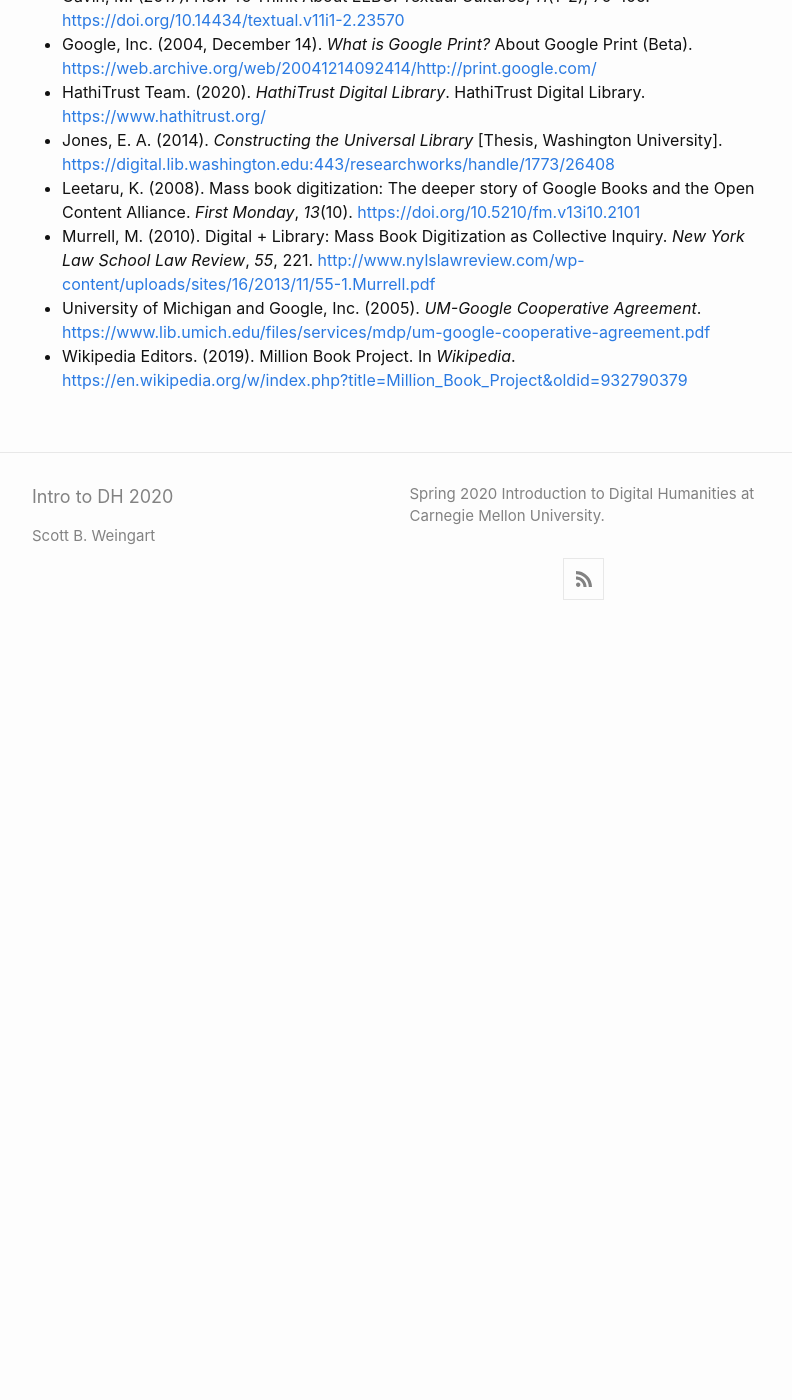
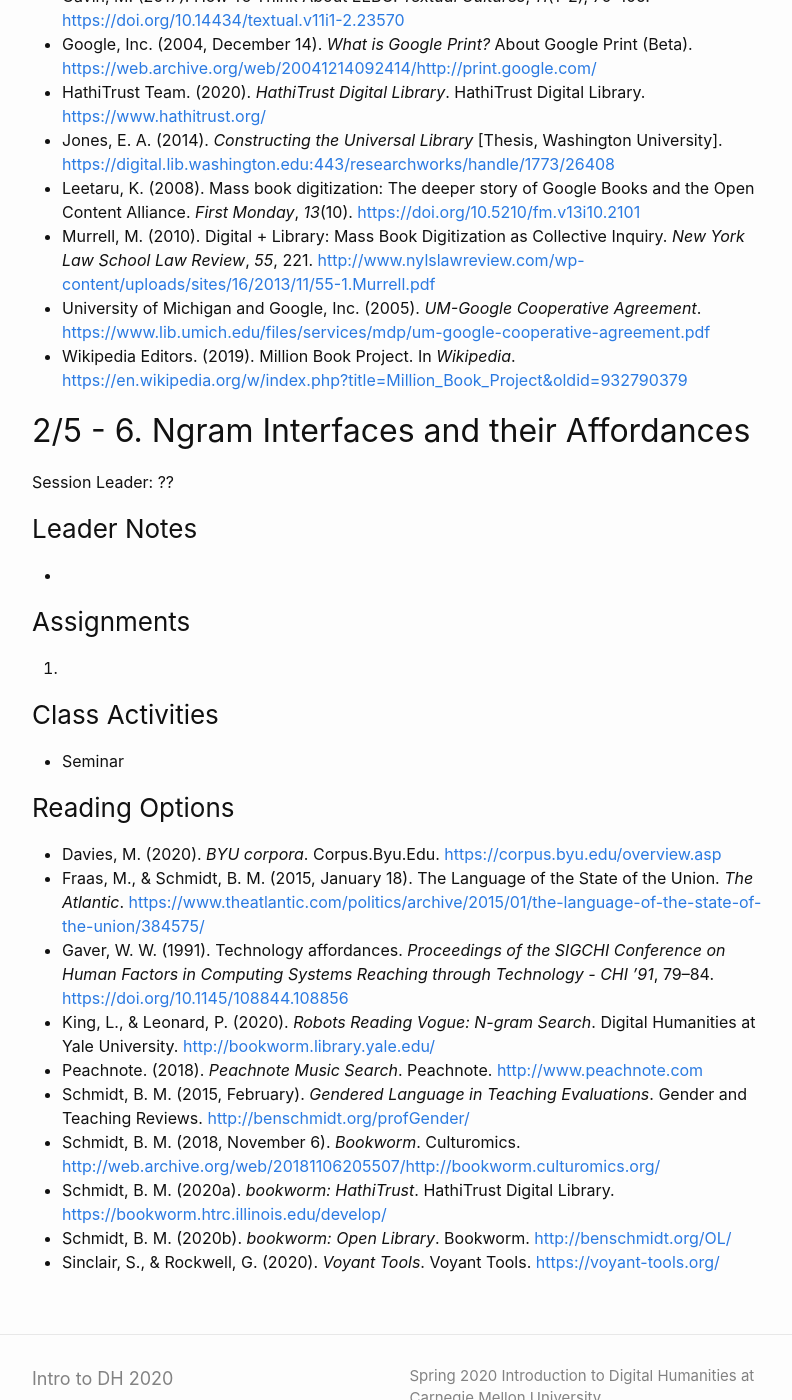
Before and after one commit to scottbot/IntroDH2020, a Jekyll site: the page built from schedule.md, in a window 1280 px wide and 1400 px high, scrolled down 3996 px. Shown: the whole window, without its empty margins (238-1030 px from the left). Built offline with Jekyll 4.4.1, drawn with Linux system fonts in a browser that asks for light colours; before the commit the page ends 4626 px from its top, so only the background shows below that.

Commit message:
session 6

```diff
--- a/schedule.md
+++ b/schedule.md
@@ -108,3 +108,27 @@ Session Leader: ??
 - Murrell, M. (2010). Digital + Library: Mass Book Digitization as Collective Inquiry. *New York Law School Law Review*, *55*, 221. [http://www.nylslawreview.com/wp-content/uploads/sites/16/2013/11/55-1.Murrell.pdf](http://www.nylslawreview.com/wp-content/uploads/sites/16/2013/11/55-1.Murrell.pdf)
 - University of Michigan and Google, Inc. (2005). *UM-Google Cooperative Agreement*. [https://www.lib.umich.edu/files/services/mdp/um-google-cooperative-agreement.pdf](https://www.lib.umich.edu/files/services/mdp/um-google-cooperative-agreement.pdf)
 - Wikipedia Editors. (2019). Million Book Project. In *Wikipedia*. [https://en.wikipedia.org/w/index.php?title=Million_Book_Project&oldid=932790379](https://en.wikipedia.org/w/index.php?title=Million_Book_Project&oldid=932790379)
+
+## 2/5 - 6. Ngram Interfaces and their Affordances
+Session Leader: ??
+
+### Leader Notes
+-
+
+### Assignments
+1.
+
+### Class Activities
+- Seminar
+
+### Reading Options
+- Davies, M. (2020). *BYU corpora*. Corpus.Byu.Edu. [https://corpus.byu.edu/overview.asp](https://corpus.byu.edu/overview.asp)
+- Fraas, M., & Schmidt, B. M. (2015, January 18). The Language of the State of the Union. *The Atlantic*. [https://www.theatlantic.com/politics/archive/2015/01/the-language-of-the-state-of-the-union/384575/](https://www.theatlantic.com/politics/archive/2015/01/the-language-of-the-state-of-the-union/384575/)
+- Gaver, W. W. (1991). Technology affordances. *Proceedings of the SIGCHI Conference on Human Factors in Computing Systems Reaching through Technology - CHI ’91*, 79–84. [https://doi.org/10.1145/108844.108856](https://doi.org/10.1145/108844.108856)
+- King, L., & Leonard, P. (2020). *Robots Reading Vogue: N-gram Search*. Digital Humanities at Yale University. [http://bookworm.library.yale.edu/](http://bookworm.library.yale.edu/)
+- Peachnote. (2018). *Peachnote Music Search*. Peachnote. [http://www.peachnote.com](http://www.peachnote.com)
+- Schmidt, B. M. (2015, February). *Gendered Language in Teaching Evaluations*. Gender and Teaching Reviews. [http://benschmidt.org/profGender/](http://benschmidt.org/profGender/)
+- Schmidt, B. M. (2018, November 6). *Bookworm*. Culturomics. [http://web.archive.org/web/20181106205507/http://bookworm.culturomics.org/](http://web.archive.org/web/20181106205507/http://bookworm.culturomics.org/)
+- Schmidt, B. M. (2020a). *bookworm: HathiTrust*. HathiTrust Digital Library. [https://bookworm.htrc.illinois.edu/develop/](https://bookworm.htrc.illinois.edu/develop/)
+- Schmidt, B. M. (2020b). *bookworm: Open Library*. Bookworm. [http://benschmidt.org/OL/](http://benschmidt.org/OL/)
+- Sinclair, S., & Rockwell, G. (2020). *Voyant Tools*. Voyant Tools. [https://voyant-tools.org/](https://voyant-tools.org/)
```
